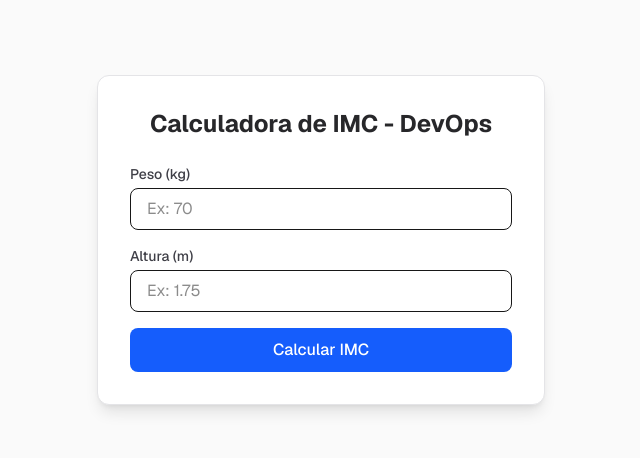
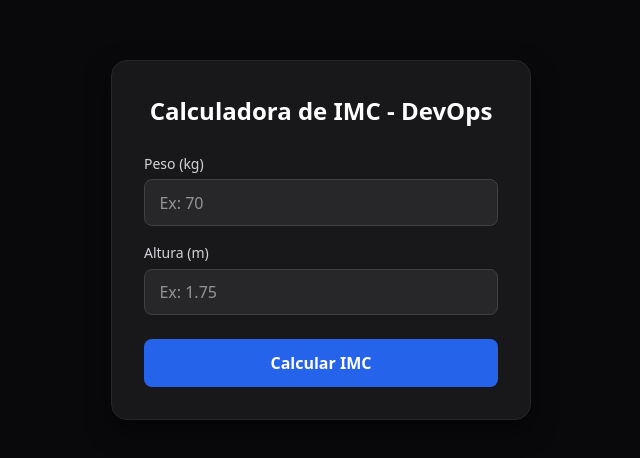
Before and after one commit to jjohnbr/PROJETO-DEVOPS, a Next.js app: page / in a window 1280 px wide. Shown: the part 160-618 px from the top of the page, without its empty margins (319-959 px from the left). Built offline with nearby package versions, Linux system fonts and the light colour scheme.

Commit message:
style: aplica estilizacao direta na calculadora de imc

```diff
--- a/app/page.tsx
+++ b/app/page.tsx
@@ -32,15 +32,52 @@ export default function Home() {
   };
 
   return (
-    <main className="flex min-h-screen flex-col items-center justify-center bg-zinc-50 dark:bg-zinc-900 p-6 font-sans">
-      <div className="w-full max-w-md bg-white dark:bg-zinc-800 rounded-xl shadow-lg p-8 border border-zinc-200 dark:border-zinc-700">
-        <h1 className="text-2xl font-bold text-center text-zinc-800 dark:text-zinc-100 mb-6">
+    <main
+      style={{
+        minHeight: "100vh",
+        display: "flex",
+        alignItems: "center",
+        justifyContent: "center",
+        backgroundColor: "#09090b",
+        color: "#f4f4f5",
+        fontFamily: "system-ui, -apple-system, sans-serif",
+        padding: "1.5rem",
+      }}
+    >
+      <div
+        style={{
+          width: "100%",
+          maxWidth: "420px",
+          backgroundColor: "#18181b",
+          borderRadius: "16px",
+          padding: "2rem",
+          border: "1px solid #27272a",
+          boxShadow: "0 10px 25px rgba(0, 0, 0, 0.5)",
+        }}
+      >
+        <h1
+          style={{
+            fontSize: "1.5rem",
+            fontWeight: "bold",
+            textAlign: "center",
+            marginBottom: "1.5rem",
+            color: "#ffffff",
+          }}
+        >
           Calculadora de IMC - DevOps
         </h1>
 
-        <form onSubmit={handleSubmit} className="space-y-4">
+        <form onSubmit={handleSubmit} style={{ display: "flex", flexDirection: "column", gap: "1rem" }}>
           <div>
-            <label className="block text-sm font-medium text-zinc-700 dark:text-zinc-300 mb-1">
+            <label
+              style={{
+                display: "block",
+                fontSize: "0.875rem",
+                fontWeight: "500",
+                color: "#d4d4d8",
+                marginBottom: "0.35rem",
+              }}
+            >
               Peso (kg)
             </label>
             <input
@@ -49,12 +86,29 @@ export default function Home() {
               value={peso}
               onChange={(e) => setPeso(e.target.value)}
               placeholder="Ex: 70"
-              className="w-full px-4 py-2 border rounded-lg focus:ring-2 focus:ring-blue-500 dark:bg-zinc-700 dark:border-zinc-600 dark:text-white"
+              style={{
+                width: "100%",
+                padding: "0.65rem 0.9rem",
+                borderRadius: "8px",
+                border: "1px solid #3f3f46",
+                backgroundColor: "#27272a",
+                color: "#ffffff",
+                fontSize: "1rem",
+                boxSizing: "border-box",
+              }}
             />
           </div>
 
           <div>
-            <label className="block text-sm font-medium text-zinc-700 dark:text-zinc-300 mb-1">
+            <label
+              style={{
+                display: "block",
+                fontSize: "0.875rem",
+                fontWeight: "500",
+                color: "#d4d4d8",
+                marginBottom: "0.35rem",
+              }}
+            >
               Altura (m)
             </label>
             <input
@@ -63,30 +117,70 @@ export default function Home() {
               value={altura}
               onChange={(e) => setAltura(e.target.value)}
               placeholder="Ex: 1.75"
-              className="w-full px-4 py-2 border rounded-lg focus:ring-2 focus:ring-blue-500 dark:bg-zinc-700 dark:border-zinc-600 dark:text-white"
+              style={{
+                width: "100%",
+                padding: "0.65rem 0.9rem",
+                borderRadius: "8px",
+                border: "1px solid #3f3f46",
+                backgroundColor: "#27272a",
+                color: "#ffffff",
+                fontSize: "1rem",
+                boxSizing: "border-box",
+              }}
             />
           </div>
 
           <button
             type="submit"
-            className="w-full bg-blue-600 hover:bg-blue-700 text-white font-medium py-2.5 rounded-lg transition-colors"
+            style={{
+              width: "100%",
+              backgroundColor: "#2563eb",
+              color: "#ffffff",
+              fontWeight: "600",
+              padding: "0.75rem",
+              borderRadius: "8px",
+              border: "none",
+              cursor: "pointer",
+              fontSize: "1rem",
+              marginTop: "0.5rem",
+            }}
           >
             Calcular IMC
           </button>
         </form>
 
         {erro && (
-          <div className="mt-4 p-3 bg-red-100 text-red-700 rounded-lg text-sm text-center">
+          <div
+            style={{
+              marginTop: "1rem",
+              padding: "0.75rem",
+              backgroundColor: "rgba(239, 68, 68, 0.15)",
+              border: "1px solid #ef4444",
+              color: "#fca5a5",
+              borderRadius: "8px",
+              fontSize: "0.875rem",
+              textAlign: "center",
+            }}
+          >
             {erro}
           </div>
         )}
 
         {resultado && (
-          <div className="mt-6 p-4 bg-zinc-100 dark:bg-zinc-700 rounded-lg text-center">
-            <p className="text-lg font-semibold text-zinc-800 dark:text-zinc-100">
-              Seu IMC: <span className="text-blue-600 dark:text-blue-400">{resultado.imc}</span>
+          <div
+            style={{
+              marginTop: "1.5rem",
+              padding: "1rem",
+              backgroundColor: "#27272a",
+              borderRadius: "10px",
+              textAlign: "center",
+              border: "1px solid #3f3f46",
+            }}
+          >
+            <p style={{ fontSize: "1.125rem", fontWeight: "600", margin: 0 }}>
+              Seu IMC: <span style={{ color: "#60a5fa" }}>{resultado.imc}</span>
             </p>
-            <p className="text-sm text-zinc-600 dark:text-zinc-300 mt-1">
+            <p style={{ fontSize: "0.9rem", color: "#d4d4d8", marginTop: "0.35rem", marginBottom: 0 }}>
               Classificação: <strong>{resultado.classificacao}</strong>
             </p>
           </div>
```
